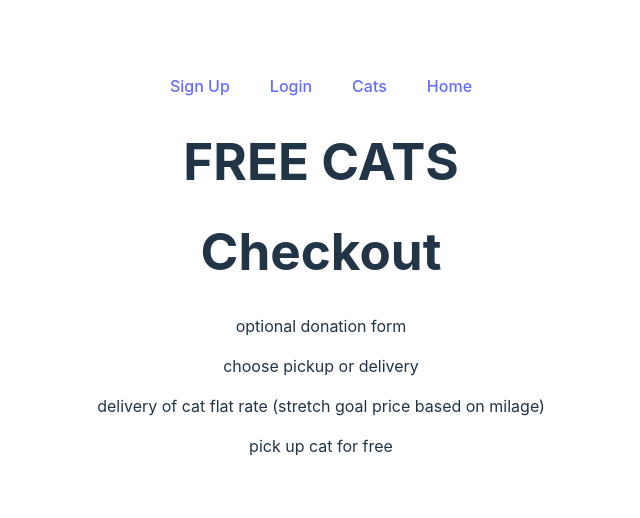
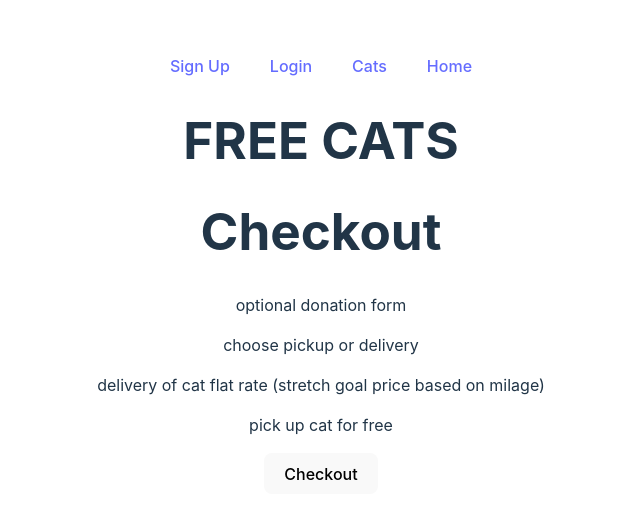
Before and after one commit to CapstoneStoreProject/CapstoneProject, a React (Vite) app: page /CheckoutPage in a window 1280 px wide. Shown: the part 126-644 px from the top of the page, without its empty margins (319-959 px from the left). Built offline with nearby package versions, Linux system fonts and the light colour scheme.

Commit message:
checkout button clears cart and navigates user back to cats page

```diff
--- a/src/pages/CheckoutPage.jsx
+++ b/src/pages/CheckoutPage.jsx
@@ -1,4 +1,11 @@
+import { useNavigate } from 'react-router-dom'
+
 export default function CheckoutPage({token, cart, setCart}) {
+    const navigate = useNavigate()
+    function handleClick() {
+        setCart('')
+        navigate('/')
+    }
     return (
         <>
             <h1>Checkout</h1>
@@ -6,6 +13,7 @@
             <p>choose pickup or delivery</p>
             <p>delivery of cat flat rate (stretch goal price based on milage)</p>
             <p>pick up cat for free</p>
+            <button onClick={() => handleClick()}>Checkout</button>
         </>
     )
 }
```
